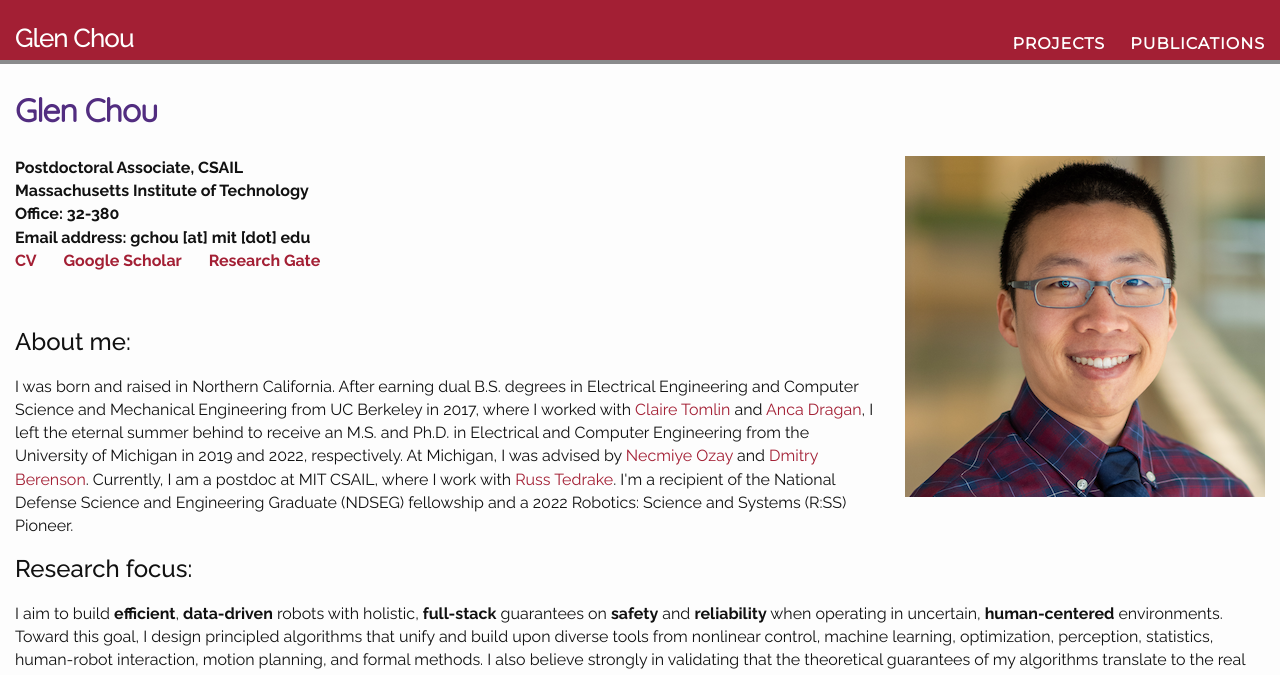
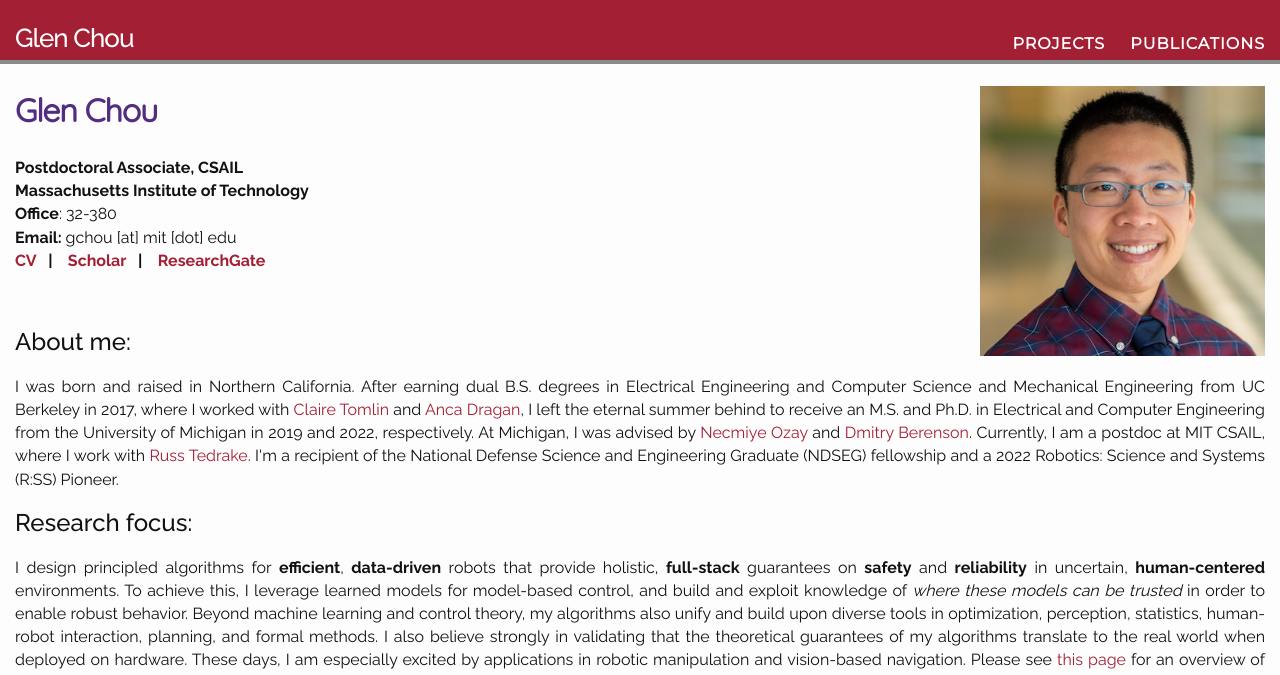
Before and after one commit to trustworthyrobotics/trustworthyrobotics.github.io, a Jekyll site: the page built from index.md, in a window 1280 px wide. Shown: the top 675 px of the page. Built offline with Jekyll 4.4.1, drawn with Linux system fonts in a browser that asks for light colours; a style sheet for code colours, icons or effects is not loaded; some of the changed text lies outside the part shown.

Commit message:
fixing formatting

```diff
--- a/index.md
+++ b/index.md
@@ -3,28 +3,35 @@ layout: page
 title: Glen Chou
 ---
 
-<img align="right" src="images/glen.png" style="margin: 0px 0px 0px 20px;" >
+<img align="right" src="images/glen.png" style="margin: -70px 0px 0px 20px; width: 285px;" >
 
-<span style="font-weight:bold"> Postdoctoral Associate, CSAIL</span><br>
+<span style="font-weight:bold">Postdoctoral Associate, CSAIL</span><br>
 <span style="font-weight:bold">Massachusetts Institute of Technology </span><br>
-<span style="font-weight:bold">Office: 32-380 </span><br>
-<span style="font-weight:bold">Email address: gchou [at] mit [dot] edu </span><br>
-<span style="font-weight:bold"> <a href="cv_10_29_23.pdf"> CV</a>&nbsp;&nbsp;&nbsp;&nbsp;&nbsp;&nbsp;  </span>
-<span style="font-weight:bold"><i class="ai ai-google-scholar-square ai-1x"></i> <a href="https://scholar.google.com/citations?user=90whi3wAAAAJ&hl">Google Scholar</a>&nbsp;&nbsp;&nbsp;&nbsp;&nbsp;&nbsp;  </span>
-<span style="font-weight:bold"><i class="ai ai-researchgate-square ai-1x"></i> <a href="https://www.researchgate.net/profile/Glen_Chou"> Research Gate</a>  </span>
+<span style="font-weight:bold">Office</span>: 32-380<br>
+<span style="font-weight:bold">Email: </span>gchou [at] mit [dot] edu<br>
+<span style="font-weight:bold"> <a href="cv_10_29_23.pdf"> CV</a>&nbsp;&nbsp;&nbsp;|&nbsp;&nbsp;&nbsp;  </span>
+<span style="font-weight:bold"><i class="ai ai-google-scholar-square ai-1x"></i> <a href="https://scholar.google.com/citations?user=90whi3wAAAAJ&hl">Scholar</a>&nbsp;&nbsp;&nbsp;|&nbsp;&nbsp;&nbsp;  </span>
+<span style="font-weight:bold"><i class="ai ai-researchgate-square ai-1x"></i> <a href="https://www.researchgate.net/profile/Glen_Chou"> ResearchGate</a>  </span>
 
 <br>
 ## About me:
 
+<style>
+    p {
+        text-align: justify;
+    }
+</style>
 <p>I was born and raised in Northern California. After earning dual B.S. degrees in Electrical Engineering and Computer Science and Mechanical Engineering from UC Berkeley in 2017, where I worked with <a href="https://people.eecs.berkeley.edu/~tomlin/">Claire Tomlin</a> and <a href="https://people.eecs.berkeley.edu/~anca/">Anca Dragan</a>, I left the eternal summer behind to receive an M.S. and Ph.D. in Electrical and Computer Engineering from the University of Michigan in 2019 and 2022, respectively. At Michigan, I was advised by <a href="http://web.eecs.umich.edu/~necmiye/">Necmiye Ozay</a> and <a href="http://web.eecs.umich.edu/~dmitryb/">Dmitry Berenson</a>. Currently, I am a postdoc at MIT CSAIL, where I work with <a href="http://groups.csail.mit.edu/locomotion/russt.html">Russ Tedrake</a>. I'm a recipient of the National Defense Science and Engineering Graduate (NDSEG) fellowship and a 2022 Robotics: Science and Systems (R:SS) Pioneer.</p>
 
 ## Research focus:
-<p>I aim to build <b>efficient</b>, <b>data-driven</b> robots with holistic, <b>full-stack</b> guarantees on <b>safety</b> and <b>reliability</b> when operating in uncertain, <b>human-centered</b> environments. Toward this goal, I design principled algorithms that unify and build upon diverse tools from nonlinear control, machine learning, optimization, perception, statistics, human-robot interaction, motion planning, and formal methods. I also believe strongly in validating that the theoretical guarantees of my algorithms translate to the real world when deployed on hardware. These days, I am especially excited by applications in robotic manipulation and vision-based navigation. Please see <a href="projects/">this page</a> for an overview of my research directions, and <a href="publications/">this page</a> for a complete list of publications. </p>
+<p>I design principled algorithms for <b>efficient</b>, <b>data-driven</b> robots that provide holistic, <b>full-stack</b> guarantees on <b>safety</b> and <b>reliability</b> in uncertain, <b>human-centered</b> environments. To achieve this, I leverage learned models for model-based control, and build and exploit knowledge of <i>where these models can be trusted</i> in order to enable robust behavior. Beyond machine learning and control theory, my algorithms also unify and build upon diverse tools in optimization, perception, statistics, human-robot interaction, planning, and formal methods. I also believe strongly in validating that the theoretical guarantees of my algorithms translate to the real world when deployed on hardware. These days, I am especially excited by applications in robotic manipulation and vision-based navigation. Please see <a href="projects/">this page</a> for an overview of my research directions, and <a href="publications/">this page</a> for a complete list of publications. </p>
+
 
 <style>
     table.areas {
         display: table;
         text-align: center;
+        margin: 0 auto;
     }
     table.areas tr {
         display: table-cell;
@@ -55,8 +62,16 @@ title: Glen Chou
         height: 5em;
         vertical-align: top;
         padding-top: 0;
-        padding-bottom: 2vh;
+        padding-bottom: 1vh;
         line-height: 1;
+    }
+    @media screen and (max-width: 1024px) {
+        table.areas tr {
+            display: block;
+            width: 100%; /* Set the width to 100% for smaller screens */
+            box-sizing: border-box;
+            margin-bottom: 10px; /* Adjust as needed */
+        }
     }
 </style>
 
```
Also changed, not shown: projects.md (+10 -1 lines).
